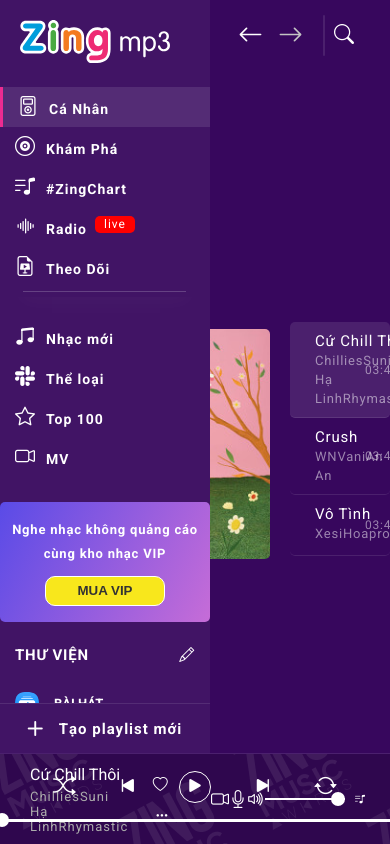
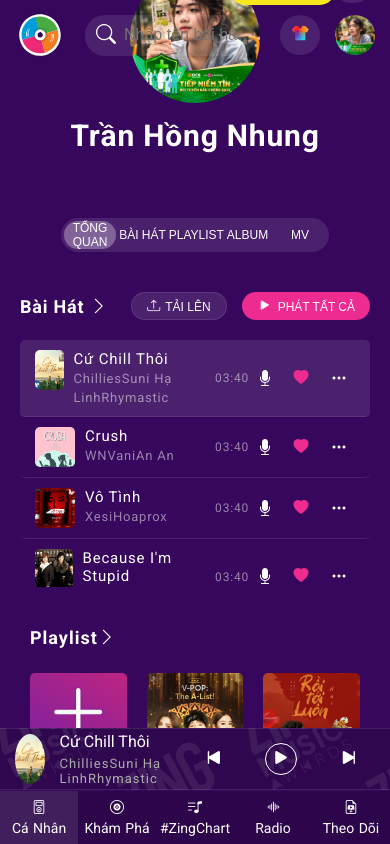
Before and after one commit to TruongDucNghia/Music_react-app, a React (Create React App) app in the folder my-app/: page / in a window 390 px wide. Built offline with nearby package versions, Linux system fonts and the light colour scheme; a web font is replaced by a local one.

Commit message:
feat: responsive mobile

```diff
--- a/my-app/src/App.css
+++ b/my-app/src/App.css
@@ -2394,12 +2394,160 @@
   justify-content: space-around;
 
 }
+/* css menu mobile */
+.app_menu-mobile{
+  position: fixed;
+  bottom: 0;
+  left: 0;
+  right: 0;
+  width: 100%;
+  background-color: rgb(0 0 0 / 20%);
+}
+.menu_mobile-ul{
+  display: flex;
+}
+.menu_mobile-ul a{
+  flex: 0 0 20%;
+  width: 20%;
+  color: #fff;
+  text-decoration: none;
+  padding: 8px 0px;
+  font-weight: 400;
+  font-size: 14px;
+}
+.menu_mobile-ul a.active{
+  background-color: #ffffff1a;
+}
+.menu_mobile-ul .menu_mobile-li{
+  display: flex;
+  flex-direction: column;
+  text-align: center;
+}
+.menu_mobile-ul .menu_mobile-li span{
+  margin-top: 5px;
+  word-spacing: 1px;
+}
+.logo-mobi{
+  display: none;
+}
 
 /* responsive */
 
 /* mobile  width < 740px*/
 @media only screen and (max-width: 46.1875em){
-
+  .mobi-none{
+    display: none;
+  }
+  .app_play{
+    position: fixed;
+    left: 0;
+    right: 0;
+    bottom: 54px;
+  }
+  .app_play-fixed{
+    height: 60px;
+    border-bottom: 1px solid rgba(255, 255, 255, 0.1);
+  }
+  .player_boxImg.cdThumb{
+    width: 50px;
+    height: 50px;
+    border-radius: 50%;
+    overflow: hidden;
+  }
+  .body_header{
+    width: 100%;
+  }
+  .logo-mobi{
+    width: 50px;
+    display: block;
+  }
+  .header_body-icon{
+    margin-left: 15px;
+  }
+  .header_body-input{
+    margin-right: 10px;
+  }
+  .presonal_menu-btnItem{
+    flex: 0 0 20%;
+  }
+  .explore_boxItems-title h3{
+    font-size: 18px;
+  }
+  .presonal_item1-header .presonal_item1-title{
+    font-size: 18px;
+  }
+  .explore_boxItems-item {
+    flex: 0 0 33.33%;
+    max-width: 33.33%;
+  }
+  .explore_item-title{
+    font-size: 12px;
+  }
+  .display_btn-slider{
+    display: none;
+  }
+  .presonal_boxItems-item {
+    flex: 0 0 100%;
+    max-width: 100%;
+  }
+  .presonal_boxSinger-item {
+    flex: 0 0 50%;
+    max-width: 50%;
+  }
+  .explore_item-text{
+    display: none;
+  }
+  .app_container-content {
+    padding: 100px 20px 0px 20px;
+  }
+  .play_fixed-item2{
+    align-items: flex-end;
+    margin-right: 15px;
+  }
+  .explore_slider-item {
+    max-width: 50%;
+    flex: 0 0 50%;
+  }
+  .explore_boxRadio-item {
+    flex: 0 0 25%;
+    max-width: 25%;
+    margin-top: 20px;
+  }
+  .explore_singer-item {
+    flex: 0 0 25%;
+    max-width: 25%;
+  }
+  .explore_boxEvent-event, .explore_boxTrening-item{
+    flex: 0 0 100%;
+    max-width: 100%;
+  }
+  .explore_partner-row {
+    display: flex;
+    justify-content: space-around;
+  }
+  .explore_partner-item {
+    flex: 0 0 18%;
+    max-width: 18%;
+  }
+  .explore_partner-all {
+    flex-direction: column;
+    row-gap: 15px;
+  }
+  .charts_items-center, .charts_items-right{
+    display: none;
+  }
+  .charts_items-left{
+    width: 100%;
+  }
+  .following_content-main {
+    display: flex;
+    flex-direction: column;
+    row-gap: 20px;
+  }
+  .following_main-rows {
+    flex: 0 0 100%;
+    max-width: 100%;
+}
 }
 
 /* tablet width >= 740px and width < 1024px */
--- a/my-app/src/components/Header.js
+++ b/my-app/src/components/Header.js
@@ -4,12 +4,13 @@
     return (
         <header className="body_header">
             <div className="header_body-icon">
-                <button className="active">
+                <button className="active mobi-none">
                     <i className="bi bi-arrow-left" />
                 </button>
-                <button>
+                <button className='mobi-none'>
                     <i className="bi bi-arrow-right" />
                 </button>
+                <img src='img/logos/small-logo.svg' className='logo-mobi'/>
             </div>
             <div className="header_body-input">
                 <input type="text" placeholder="Nhập tên bài hát, Nghệ sĩ hoặc MV..." />
@@ -102,7 +103,7 @@
                         </svg>
                     </button>
                 </div>
-                <div className="header_item1 mobile-none">
+                <div className="header_item1 mobile-none mobi-none">
                     <button>
                         <label htmlFor="inputUpload">
                             <i className="bi bi-upload" />
@@ -110,7 +111,7 @@
                         <input type="file" id="inputUpload" />
                     </button>
                 </div>
-                <div className="header_item1 mobile-none">
+                <div className="header_item1 mobile-none mobi-none">
                     <button>
                         <i className="bi bi-gear" />
                     </button>
--- /dev/null
+++ b/my-app/src/components/MenuMobile.js
@@ -0,0 +1,45 @@
+import React from 'react'
+import { NavLink } from 'react-router-dom'
+
+const MenuMobile = () => {
+    return (
+        <div className='app_menu-mobile'>
+            <div className='menu_mobile-allItem'>
+                <ul className='menu_mobile-ul'>
+                    <NavLink to={`/`}>
+                        <li className='menu_mobile-li'>
+                            <i class="bi bi-music-player"></i>
+                            <span>Cá Nhân</span>
+                        </li>
+                    </NavLink>
+                    <NavLink to={`/explore`}>
+                        <li className='menu_mobile-li'>
+                            <i class="bi bi-vinyl"></i>
+                            <span>Khám Phá</span>
+                        </li>
+                    </NavLink>
+                    <NavLink to={`/charts`}>
+                        <li className='menu_mobile-li'>
+                            <i class="bi bi-music-note-list"></i>
+                            <span>#ZingChart</span>
+                        </li>
+                    </NavLink>
+                    <NavLink to={`/radio`}>
+                        <li className='menu_mobile-li'>
+                            <i class="bi bi-soundwave"></i>
+                            <span>Radio</span>
+                        </li>
+                    </NavLink>
+                    <NavLink to={`/following`}>
+                        <li className='menu_mobile-li'>
+                            <i class="bi bi-file-earmark-slides"></i>
+                            <span>Theo Dõi</span>
+                        </li>
+                    </NavLink>
+                </ul>
+            </div>
+        </div>
+    )
+}
+
+export default MenuMobile
--- a/my-app/src/components/Play.js
+++ b/my-app/src/components/Play.js
@@ -36,7 +36,7 @@
                         </div>
                         <p id="nameSinger">{songsIndex.singer}</p>
                     </div>
-                    <div className="player_boxIcon mobile-none">
+                    <div className="player_boxIcon mobile-none mobi-none">
                         <button className="btn_love">
                             <i className="bi bi-heart" />
                         </button>
@@ -47,7 +47,7 @@
                 </div>
                 <div className="play_fixed-item2">
                     <div className="player_control-icon">
-                        <div onClick={onRandomSong} className="player_item2-icons random">
+                        <div onClick={onRandomSong} className="player_item2-icons random mobi-none">
                             <i className="bi bi-shuffle" />
                         </div>
                         <div onClick={onPrevSong} className="player_item2-icons prev">
@@ -60,11 +60,11 @@
                         <div onClick={onNextSong} className="player_item2-icons next">
                             <i className="bi bi-skip-end-fill" />
                         </div>
-                        <div onClick={(e) => onRepeatSong(e)} className="player_item2-icons repeat">
+                        <div onClick={(e) => onRepeatSong(e)} className="player_item2-icons repeat mobi-none">
                             <i className="bi bi-arrow-repeat" />
                         </div>
                     </div>
-                    <div className="player_control-progres">
+                    <div className="player_control-progres mobi-none">
                         <div className="player_time-start">
                             <span>00:00</span>
                         </div>
@@ -74,7 +74,7 @@
                         </div>
                     </div>
                 </div>
-                <div className="play_fixed-item3">
+                <div className="play_fixed-item3 mobi-none">
                     <div className="player_item3-content">
                         <div className="player_item3-icon mobile-none">
                             <i className="bi bi-camera-video" />
--- a/my-app/src/components/PlayList.js
+++ b/my-app/src/components/PlayList.js
@@ -16,7 +16,7 @@
             <span>{song.singer}</span>
           </div>
         </div>
-        <div className="presonal_item1-playList--itemCenter">
+        <div className="presonal_item1-playList--itemCenter mobile-none">
           <p>03:40</p>
         </div>
         <div className="presonal_item1-playList--itemRight">
@@ -26,7 +26,7 @@
           <div className="charts_items-icon btn_love">
             <i className="bi bi-heart-fill" />
           </div>
-          <div className="charts_items-icon">
+          <div className="charts_items-icon mobile-none">
             <i className="bi bi-three-dots" />
           </div>
         </div>
--- a/my-app/src/components/Sidebar.js
+++ b/my-app/src/components/Sidebar.js
@@ -19,7 +19,7 @@
         handlerTabMenu()
     }, [])
     return (
-        <div className="app_sidebar">
+        <div className="app_sidebar mobi-none">
             <div className="app_sidebar-logo">
                 <img className='mobile-none' src="img/logos/main-logo.svg" />
                 <img className='logo-mobile' src="img/logos/small-logo.svg" />
--- a/my-app/src/components/layout.js
+++ b/my-app/src/components/layout.js
@@ -1,6 +1,7 @@
 import React, { useEffect } from 'react'
 import { Outlet } from 'react-router-dom'
 import Header from './Header'
+import MenuMobile from './MenuMobile'
 import Play from './Play'
 import Sidebar from './Sidebar'
 const Layout = ({songsIndex, onHandleClickPlay, onHandleSeekSong, onNextSong, onPrevSong, onRandomSong, onRepeatSong}) => {
@@ -16,6 +17,7 @@
             onRandomSong={onRandomSong}
             onRepeatSong={onRepeatSong}
             />
+      <MenuMobile/>
       <Outlet />
     </>
   )
--- a/my-app/src/components/menuPresonal/tab1.js
+++ b/my-app/src/components/menuPresonal/tab1.js
@@ -21,7 +21,7 @@
                 </div>
                 <div className="presonal_item1-content">
                     {/* slider Tab1 */}
-                    <div className="presonal_item1-slider">
+                    <div className="presonal_item1-slider mobi-none">
                         <div className="presonal_item1-slider--content">
                             <div className="presonal_item1-slider--boxImg first">
                                 <img src="./img/slides/slide1.jpg" alt />
--- a/my-app/src/page/Explore.js
+++ b/my-app/src/page/Explore.js
@@ -1779,7 +1779,7 @@
                             </div>
                         </div>
                         {/* explore singer love */}
-                        <div className="explore_boxItems-all">
+                        <div className="explore_boxItems-all mobi-none">
                             <div className="explore_boxItems-title">
                                 <h3>Nghệ Sĩ Yêu Thích</h3>
                             </div>
--- a/my-app/src/page/Presonal.js
+++ b/my-app/src/page/Presonal.js
@@ -103,7 +103,7 @@
                             </div>
                             <div className="presonal_content-vjp">
                                 <button>MUA VIP NGAY</button>
-                                <button className='mobile-none'>NHẬP CODE VIP</button>
+                                <button className='mobile-none mobi-none'>NHẬP CODE VIP</button>
                                 <button className="logoutBtn">
                                     <i className="bi bi-three-dots" />
                                     <div className="logout">
@@ -120,8 +120,8 @@
                                 <button className="presonal_menu-btnItem">PLAYLIST</button>
                                 <button className="presonal_menu-btnItem">ALBUM</button>
                                 <button className="presonal_menu-btnItem">MV</button>
-                                <button className="presonal_menu-btnItem">NGHỆ SĨ</button>
-                                <button className="presonal_menu-btnItem mobile-none">TẢI LÊN</button>
+                                <button className="presonal_menu-btnItem mobi-none">NGHỆ SĨ</button>
+                                <button className="presonal_menu-btnItem mobile-none mobi-none">TẢI LÊN</button>
                             </div>
                         </div>
                         <div className="presonal_tab-container">
```
